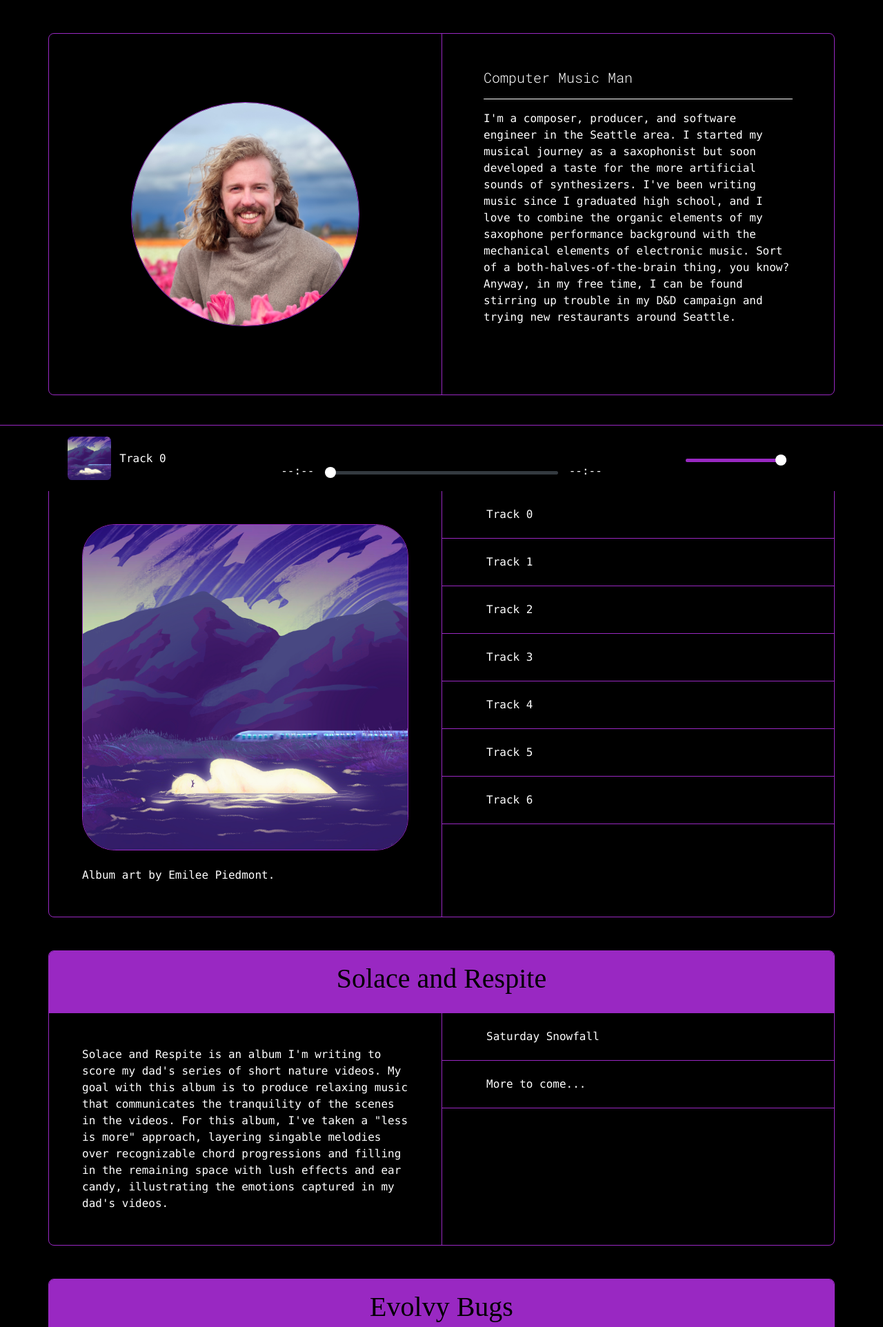
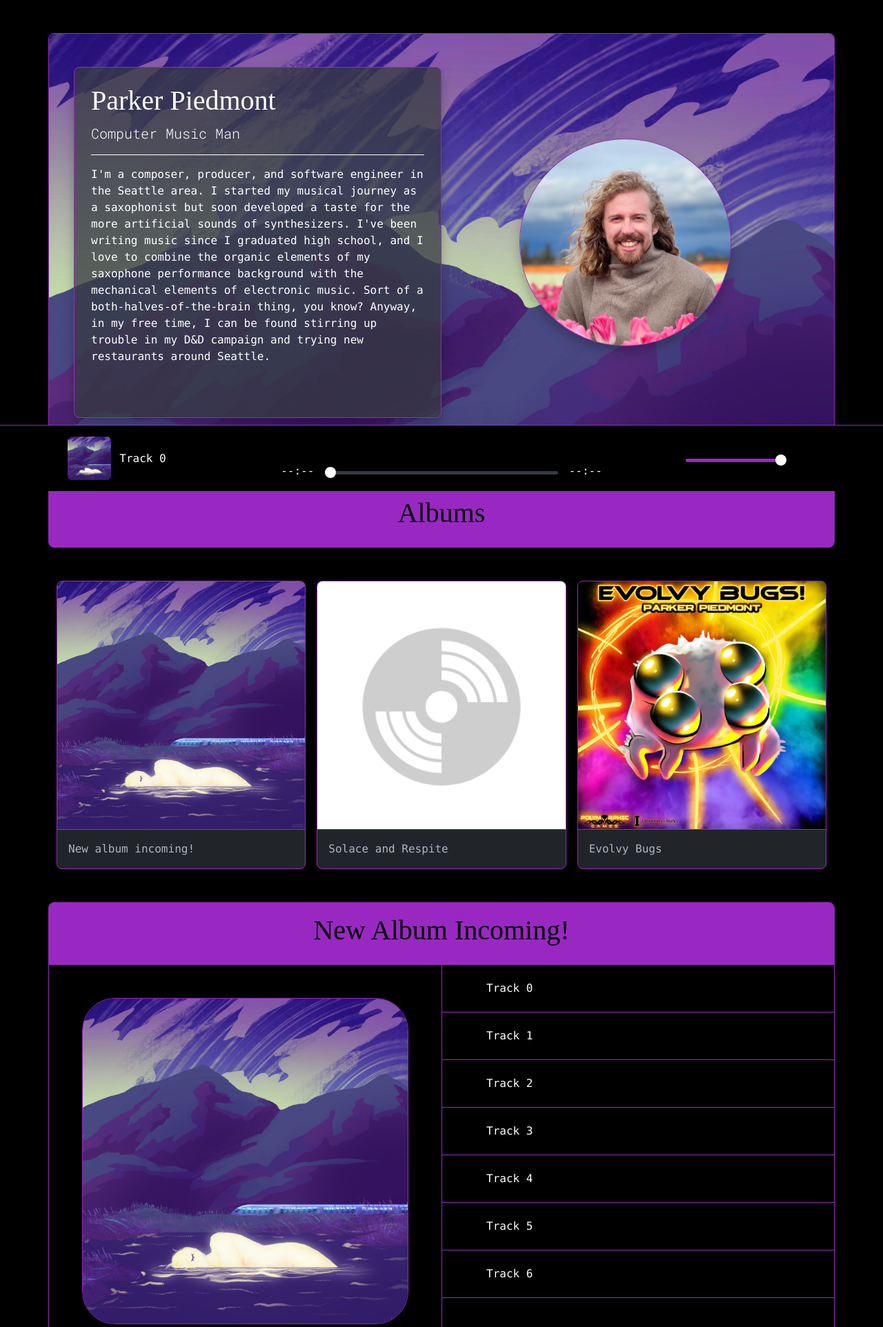
Before and after one commit to pjpiedmont/music-portfolio, a PHP site: page / in a window 1280 px wide. Shown: the part 88-2012 px from the top of the page at 69% size. Run offline with PHP 8.4, Linux system fonts and the light colour scheme; some web fonts are replaced.

Commit message:
Created hero and album layout

```diff
--- a/css/styles.css
+++ b/css/styles.css
@@ -204,7 +204,7 @@
 
 a {
 	color: var(--main-text-color);
-	border: 1px solid var(--main-bg-color);
+	border: 1px solid transparent;
 	text-decoration: none;
 }
 
--- a/index.html
+++ b/index.html
@@ -24,7 +24,6 @@
 
 	<nav class="navbar fixed-top navbar-expand-lg overflow-hidden p-0">
 		<div class="container-fluid">
-			<!-- <div id="nav-title" class="navbar-text text-center">P<sup>2</sup></div> -->
 			<div id="nav-title" class="navbar-text text-center">Parker Piedmont</div>
 		</div>
 	</nav>
@@ -32,30 +31,13 @@
 	<main class="py-lg-5 py-3 bg-main">
 
 		<section class="container-fluid">
-			<div class="container mb-5">
-				<div class="row p-0 rounded-3 overflow-hidden border">
-
-					<!-- Profile picture -->
-					<div class="col-lg-6 p-0">
-						<div class="container p-0" style="height: 100%">
-							<div class="row p-5 align-items-center" style="height: 100%">
-								<div class="col-lg-8 offset-lg-2 p-0">
-									<div class="container profile-pic p-0">
-										<img src="assets/images/tulips.jpeg"
-											alt="Portrait of Parker Piedmont">
-									</div>
-								</div> <!-- col -->
-							</div> <!-- row -->
-						</div> <!-- container -->
-					</div> <!-- col -->
-
-					<!-- Name and bio -->
-					<div class="col-lg-6 p-3 p-lg-5 border-lg-start">
-						<div class="container" style="height: 100%">
-							<div class="row align-items-center" style="height: 100%">
-								<div class="col-12 color-main text-center text-lg-start">
-									<!-- <h1 class="display-4 fw-bold lh-1 bg-accent">Parker Piedmont
-									</h1> -->
+			<div class="container mb-5 p-0 rounded-3 overflow-hidden border">
+				<div class="row p-4 p-md-5 rounded text-body-emphasis"
+					style="background-image: url('assets/images/unnamed_album.png'); background-size: cover;">
+					<div
+						class="col-lg-6 p-4 rounded-3 bg-body-secondary border bg-opacity-75"
+						style="box-shadow: 0 0.5rem 1rem rgba(0, 0, 0, 0.25)">
+						<h1>Parker Piedmont</h1>
 						<p class="lead">Computer Music Man</p>
 						<hr>
 						<p>I'm a composer, producer, and software engineer in the
@@ -79,16 +61,118 @@
 									class="bi-discord"></i></a>
 							<a href="https://instagram.com/pjpiedmont" target="_blank"
 								class="p-2 rounded-2"><i class="bi-instagram"></i></a>
-										<!-- <a href="https://twitter.com/parkerpiedmont" target="_blank"
-											class="p-2 rounded-2"><i class="bi-twitter"></i></a> -->
-									</p>
+							<!-- <p class="lead my-3">Multiple lines of text that form the lede,
+							informing
+							new readers quickly and efficiently about what’s most interesting
+							in this
+							post’s contents.</p>
+						<p class="lead mb-0"><a href="#"
+								class="text-body-emphasis fw-bold">Continue
+								reading...</a></p> -->
+					</div> <!-- col -->
+
+					<div class="col-lg-6 p-0">
+						<div class="container p-0" style="height: 100%">
+							<div class="row p-5 align-items-center" style="height: 100%">
+								<div class="col-lg-8 offset-lg-2 p-0">
+									<div class="container profile-pic p-0"
+										style="box-shadow: 0 0.5rem 1rem rgba(0, 0, 0, 0.25)">
+										<img src="assets/images/tulips.jpeg"
+											alt="Portrait of Parker Piedmont">
+									</div>
 								</div> <!-- col -->
 							</div> <!-- row -->
 						</div> <!-- container -->
 					</div> <!-- col -->
 
+				</div>
+			</div> <!-- container -->
+		</section>
+
+		<!-- <section class="py-5 text-center container">
+			<div class="row py-lg-5">
+				<div class="col-lg-6 col-md-8 mx-auto">
+					<h1 class="fw-light">Album example</h1>
+					<p class="lead text-body-secondary">Something short and leading about
+						the
+						collection below—its contents, the creator, etc. Make it short and
+						sweet, but not too short so folks don’t simply skip over it
+						entirely.
+					</p>
+					<p>
+						<a href="#" class="btn btn-primary my-2">Main call to action</a>
+						<a href="#" class="btn btn-secondary my-2">Secondary action</a>
+					</p>
+				</div>
+			</div>
+		</section> -->
+
+		<section class="container-fluid">
+
+			<div class="container mb-5 border rounded-3 overflow-hidden">
+				<div class="row p-0">
+					<div
+						class="col-12 p-3 text-center border-bottom bg-accent color-accent">
+						<h1>Albums</h1>
+					</div> <!-- col -->
 				</div> <!-- row -->
-			</div> <!-- container -->
+			</div>
+
+			<div class="container">
+
+				<div class="row row-cols-1 row-cols-sm-2 row-cols-md-3 p-0 g-3">
+
+					<div class="col">
+						<div class="card shadow-sm border rounded-3 overflow-hidden">
+							<img src="assets/images/unnamed_album.png"
+								style="border-bottom: 1px solid var(--accent-bg-color);">
+							<div class="card-body">
+								<p class="card-text">New album incoming!</p>
+								<!-- <div class="d-flex justify-content-between align-items-center">
+									<div class="btn-group">
+										<button type="button"
+											class="btn btn-sm btn-outline-secondary">Listen</button>
+									</div>
+									<small class="text-body-secondary">9 mins</small>
+								</div> -->
+							</div>
+						</div>
+					</div>
+
+					<div class="col">
+						<div class="card shadow-sm border rounded-3 overflow-hidden">
+							<img src="assets/images/album placeholder.png"
+								style="border-bottom: 1px solid var(--accent-bg-color);">
+							<div class="card-body">
+								<p class="card-text">Solace and Respite</p>
+								<!-- <div class="d-flex justify-content-between align-items-center">
+									<div class="btn-group">
+										<button type="button"
+											class="btn btn-sm btn-outline-secondary">Listen</button>
+									</div>
+									<small class="text-body-secondary">9 mins</small>
+								</div> -->
+							</div>
+						</div>
+					</div>
+					<div class="col">
+						<div class="card shadow-sm border rounded-3 overflow-hidden">
+							<img src="assets/images/EvolvyBugs.png"
+								style="border-bottom: 1px solid var(--accent-bg-color);">
+							<div class="card-body">
+								<p class="card-text">Evolvy Bugs</p>
+								<!-- <div class="d-flex justify-content-between align-items-center">
+									<div class="btn-group">
+										<button type="button"
+											class="btn btn-sm btn-outline-secondary">Listen</button>
+									</div>
+									<small class="text-body-secondary">9 mins</small>
+								</div> -->
+							</div>
+						</div>
+					</div>
+				</div>
+			</div>
 		</section>
 
 		<!-- Compositions -->
```
Lines whose indentation alone changed are shown as unchanged.
